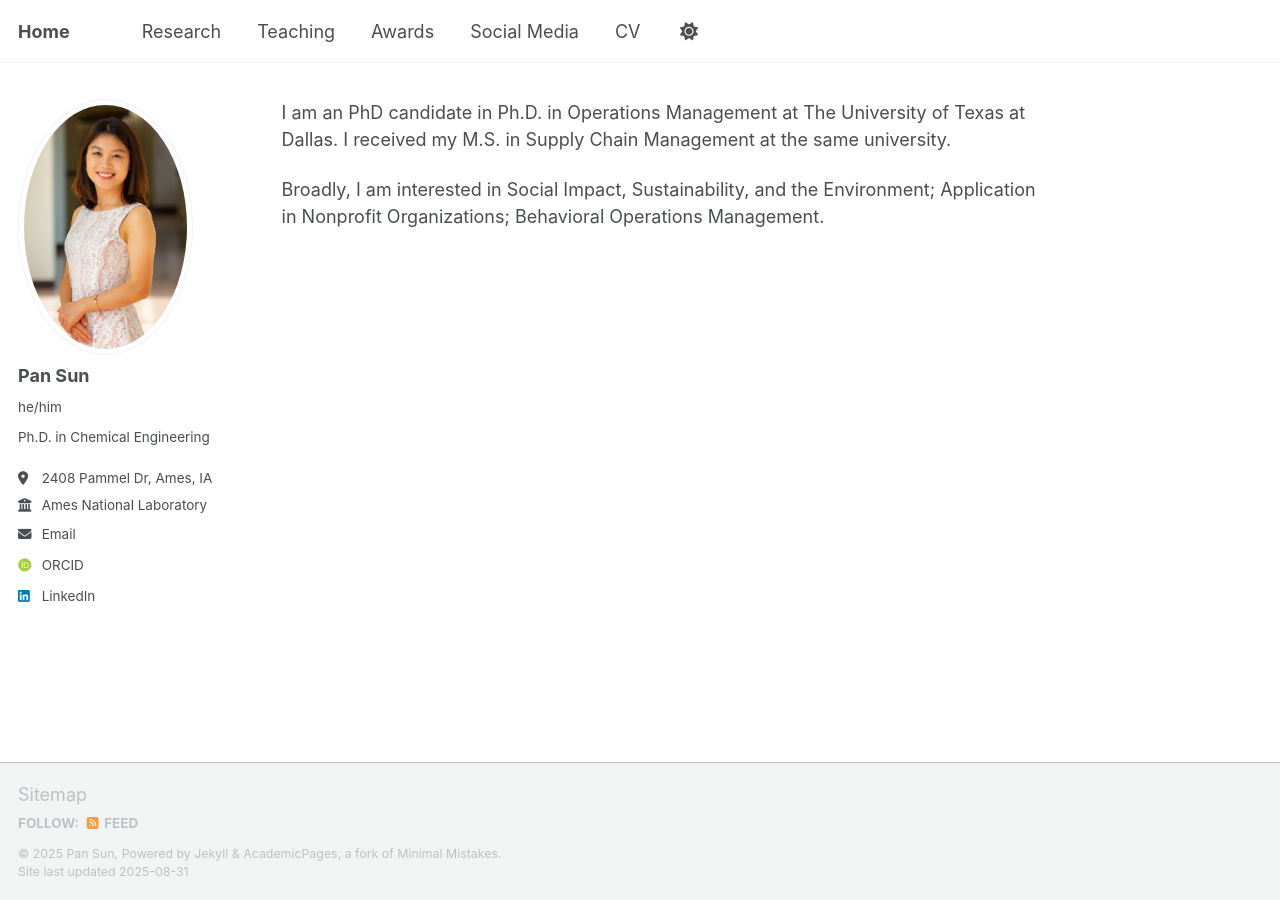
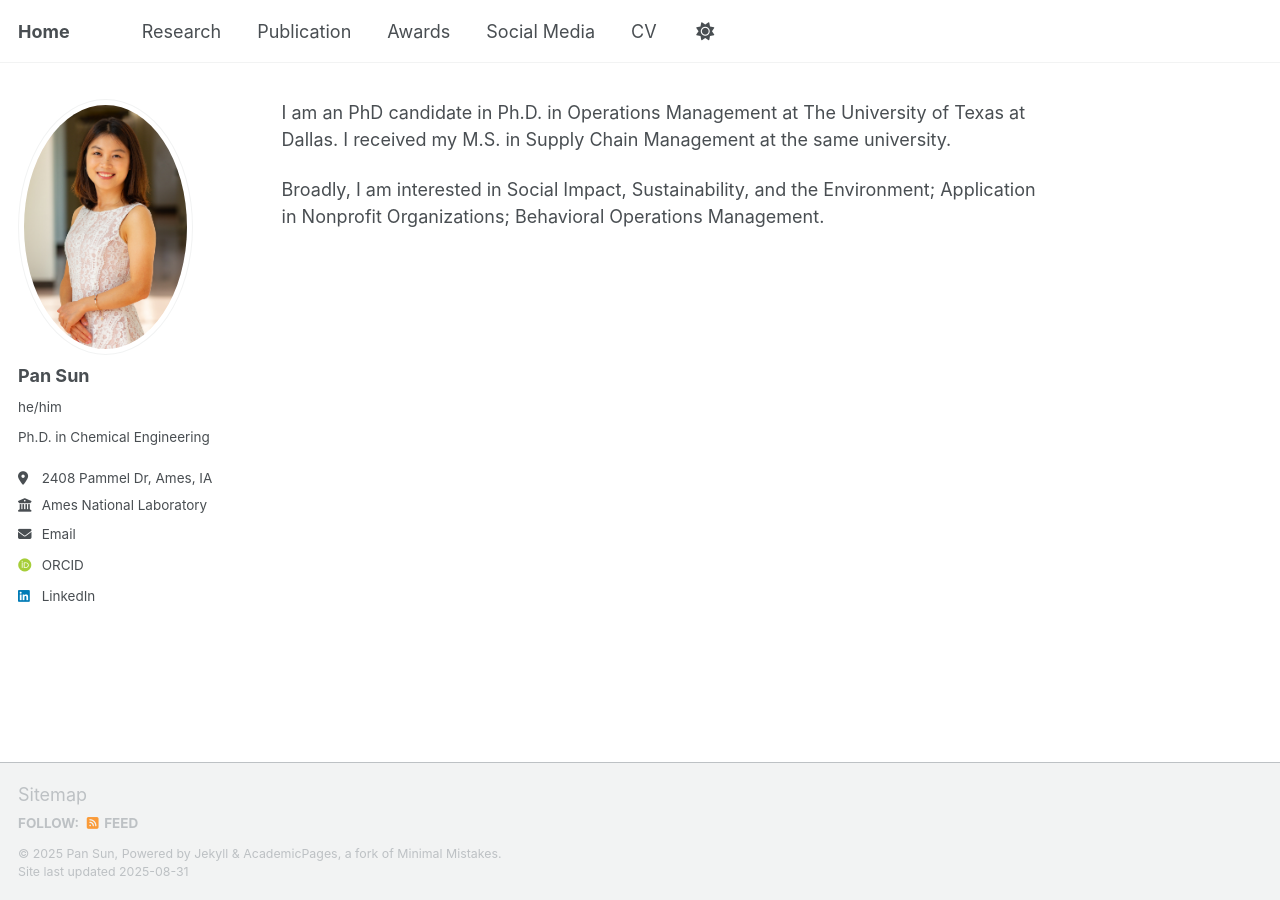
Before and after one commit to qxc2/pans, a Jekyll site: the page built from _pages/about.md, in a window 1280 px wide. Built offline with Jekyll 4.4.1, drawn with Linux system fonts in a browser that asks for light colours; some web fonts are replaced; a script that is not in the unit is left out.

Commit message:
Update navigation.yml

```diff
--- a/_data/navigation.yml
+++ b/_data/navigation.yml
@@ -11,8 +11,8 @@ main:
   - title: "Research"
     url: /research/
 
-  - title: "Teaching"
-    url: /teaching/
+  - title: "Publication"
+    url: /publication/
 
   - title: "Awards"
     url: /awards/
```
